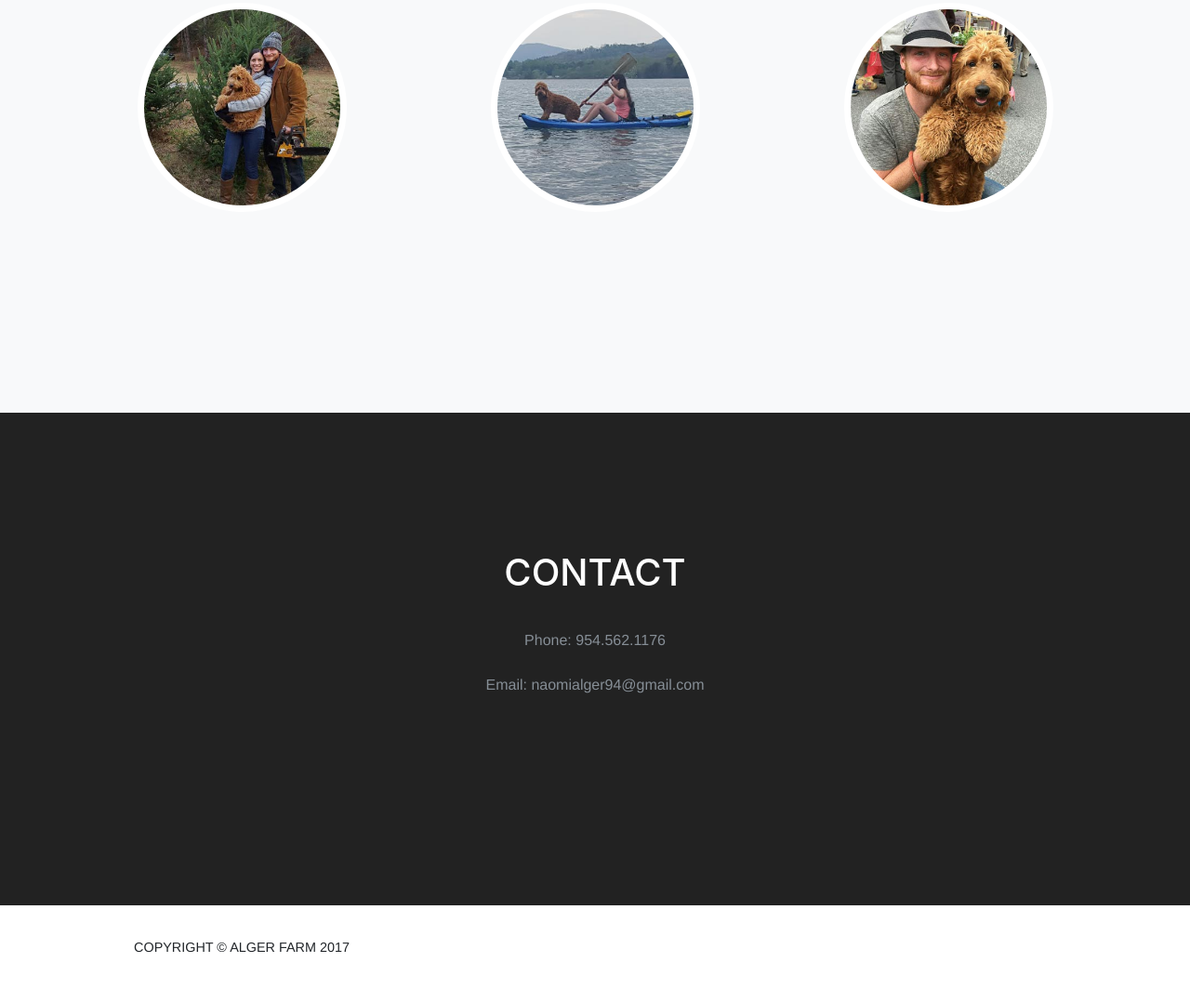
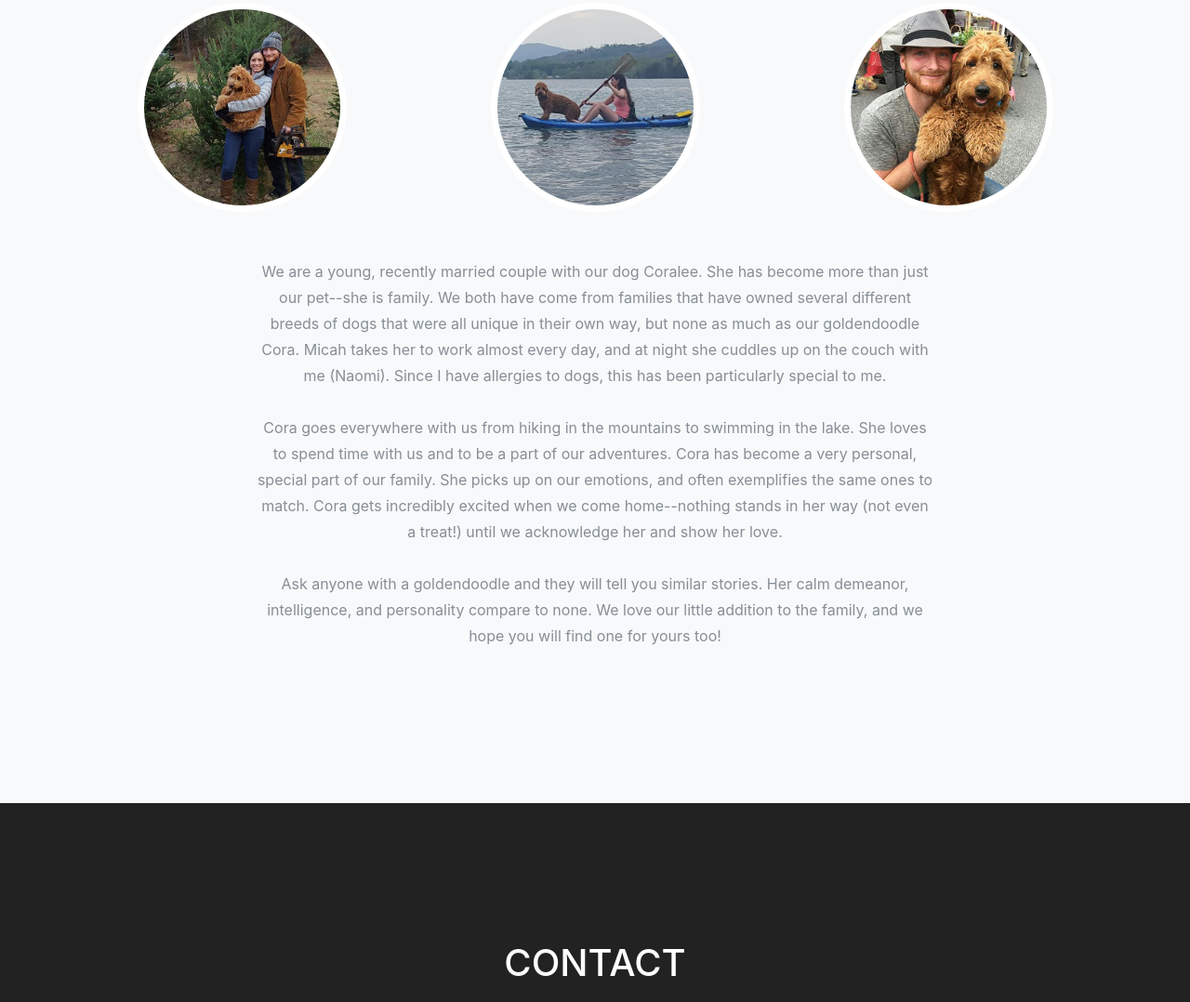
Before and after one commit to algerfarm/algerfarm.github.io, a website with bundled scripts: page index.html in a window 1280 px wide. Shown: the part 5897-6975 px from the top of the page at 93% size. Built offline with nearby package versions, Linux system fonts and the light colour scheme; a web font is replaced by a local one.

Commit message:
add about us

```diff
--- a/index.html
+++ b/index.html
@@ -343,23 +343,6 @@
               <img class="mx-auto rounded-circle" src="img/cora-outside.jpg"alt="">
               <h4></h4>
               <p class="text-muted"></p>
-              <!-- <ul class="list-inline social-buttons"> -->
-                <!-- <li class="list-inline-item">
-                  <a href="#">
-                    <i class="fa fa-twitter"></i>
-                  </a>
-                </li>
-                <li class="list-inline-item">
-                  <a href="#">
-                    <i class="fa fa-facebook"></i>
-                  </a>
-                </li>
-                <li class="list-inline-item">
-                  <a href="#">
-                    <i class="fa fa-linkedin"></i>
-                  </a>
-                </li> -->
-              <!-- </ul> -->
             </div>
           </div>
           <div class="col-sm-4">
@@ -391,29 +374,17 @@
               <img class="mx-auto rounded-circle" src="img/cora-micah.jpg" alt="">
               <h4></h4>
               <p class="text-muted"></p>
-              <!-- <ul class="list-inline social-buttons">
-                <li class="list-inline-item">
-                  <a href="#">
-                    <i class="fa fa-twitter"></i>
-                  </a>
-                </li>
-                <li class="list-inline-item">
-                  <a href="#">
-                    <i class="fa fa-facebook"></i>
-                  </a>
-                </li>
-                <li class="list-inline-item">
-                  <a href="#">
-                    <i class="fa fa-linkedin"></i>
-                  </a>
-                </li>
-              </ul> -->
             </div>
           </div>
         </div>
         <div class="row">
           <div class="col-lg-8 mx-auto text-center">
-            <p class="large text-muted"></p>
+            <p class="large text-muted">We are a young, recently married couple with our dog Coralee. She has become more than just our pet--she is family. We both have come from families that have owned several different breeds of dogs that were all unique in their own way, but none as much as our goldendoodle Cora. Micah takes her to work almost every day, and at night she cuddles up on the couch with me (Naomi). Since I have allergies to dogs, this has been particularly special to me.
+              <br><br>
+            Cora goes everywhere with us from hiking in the mountains to swimming in the lake. She loves to spend time with us and to be a part of our adventures. Cora has become a very personal, special part of our family. She picks up on our emotions, and often exemplifies the same ones to match. Cora gets incredibly excited when we come home--nothing stands in her way (not even a treat!) until we acknowledge her and show her love.
+              <br><br>
+            Ask anyone with a goldendoodle and they will tell you similar stories. Her calm demeanor, intelligence, and personality compare to none.  We love our little addition to the family, and we hope you will find one for yours too!
+            </p>
           </div>
         </div>
       </div>
@@ -769,11 +740,6 @@
                     <br><br>
                     Anyone who meets Coralee can tell she is lovable, well-mannered, and gentle with children. While unlikely to attack, golden doodles make great watchdogs. They signal loudly when strangers approach, and many have the golden retriever talents such as hunting, tracking, retrieving, agility, and service dogs.
                   </p>
-                  <!-- <ul class="list-inline">
-                    <li>Date: January 2017</li>
-                    <li>Client: Window</li>
-                    <li>Category: Photography</li>
-                  </ul> -->
                   <button class="btn btn-primary" data-dismiss="modal" type="button">
                     <i class="fa fa-times"></i>
                     Close</button>
@@ -806,13 +772,7 @@
                     Woody is a standard F1 Golden Doodle with a long, red coat. His parents were an AKC Golden Retriever and an AKC Poodle.  He has a lot of energy and loves to play.
                     <br><br>
                     Golden Doodles are also known for their hypoallergenic qualities and minimal shedding. Although we cannot guarantee no shedding, our Golden Doodles have proven to successfully live in homes with families who have dog allergies.
-
                   </p>
-                  <!-- <ul class="list-inline">
-                    <li>Date: January 2017</li>
-                    <li>Client: Window</li>
-                    <li>Category: Photography</li>
-                  </ul> -->
                   <button class="btn btn-primary" data-dismiss="modal" type="button">
                     <i class="fa fa-times"></i>
                     Close</button>
```
